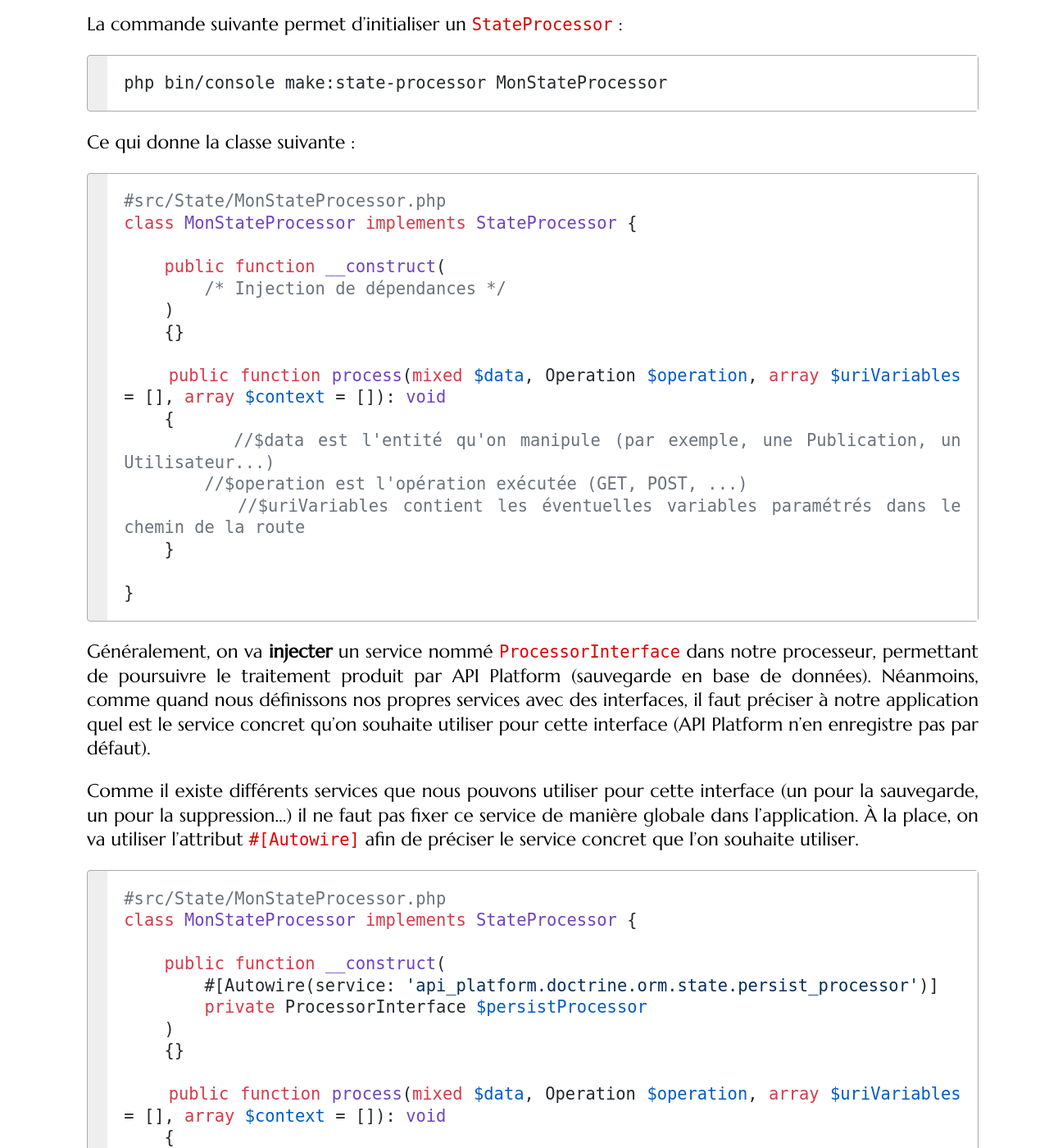
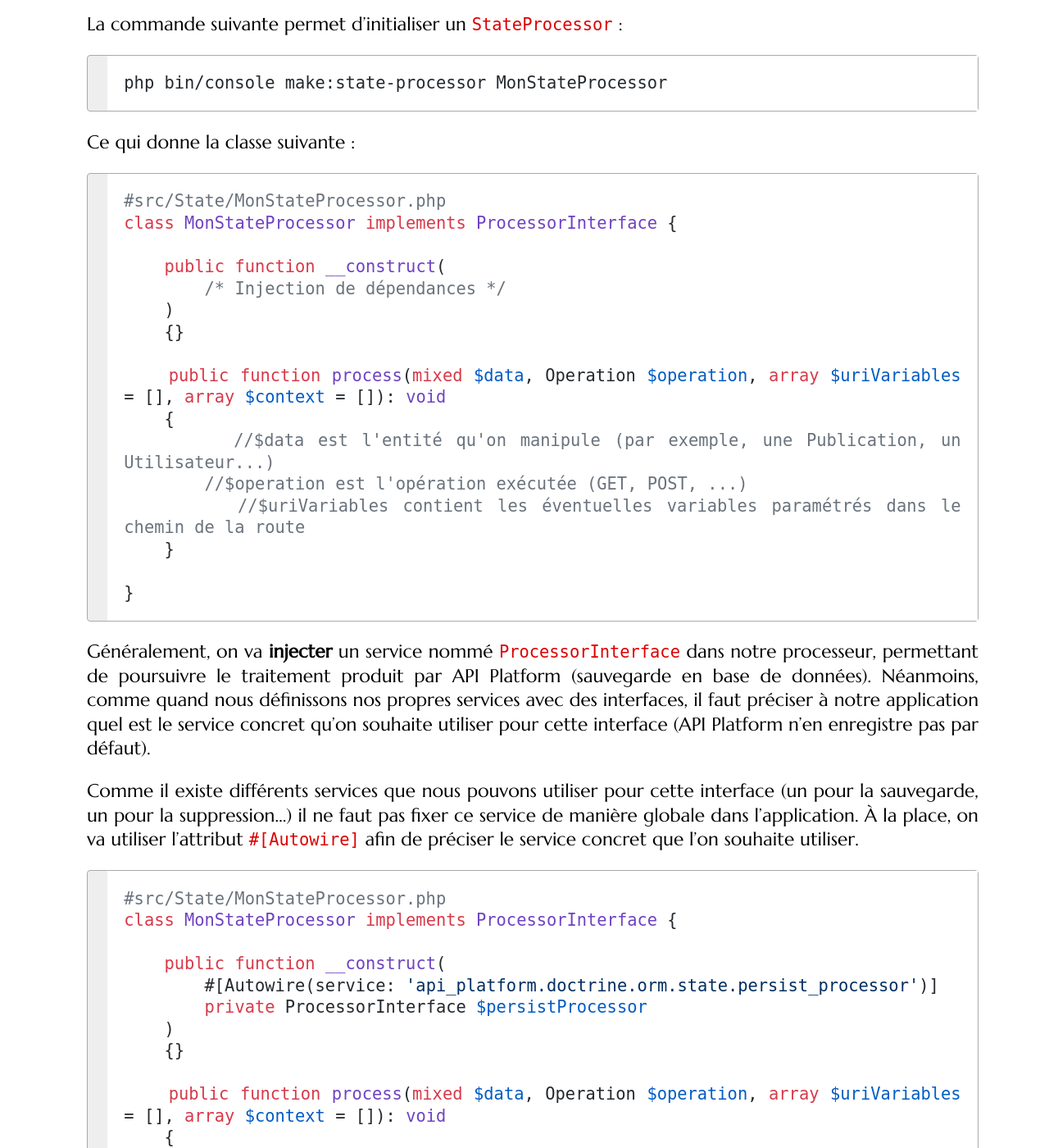
Before and after one commit to mgasquet/R5.A.05-ProgrammationAvancee-Web, a Jekyll site: the page built from tutorials/tutorial4.md, in a window 1280 px wide and 1400 px high, scrolled down 29676 px. Shown: the whole window at 82% size. Built offline with Jekyll 4.4.1, drawn with Linux system fonts in a browser that asks for light colours; some web fonts are replaced.

Commit message:
Update tutorial4.md
D'après la doc apiplatform
"To create a state processor, you have to implement the ProcessorInterface"

````diff
--- a/tutorials/tutorial4.md
+++ b/tutorials/tutorial4.md
@@ -836,7 +836,7 @@ Ce qui donne la classe suivante :
 
 ```php
 #src/State/MonStateProcessor.php
-class MonStateProcessor implements StateProcessor {
+class MonStateProcessor implements ProcessorInterface {
 
     public function __construct(
         /* Injection de dépendances */
@@ -859,7 +859,7 @@ Comme il existe différents services que nous pouvons utiliser pour cette interf
 
 ```php
 #src/State/MonStateProcessor.php
-class MonStateProcessor implements StateProcessor {
+class MonStateProcessor implements ProcessorInterface {
 
     public function __construct(
         #[Autowire(service: 'api_platform.doctrine.orm.state.persist_processor')]
````
